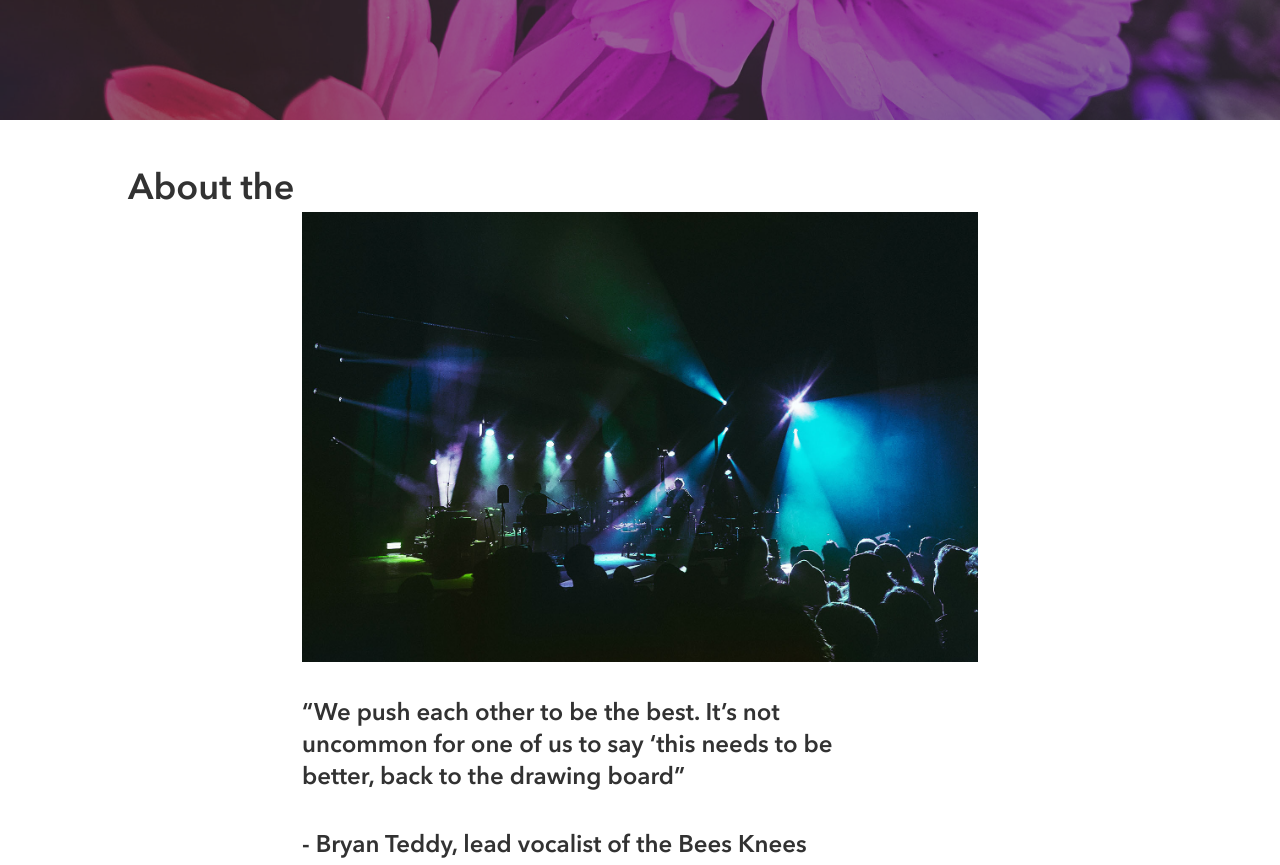
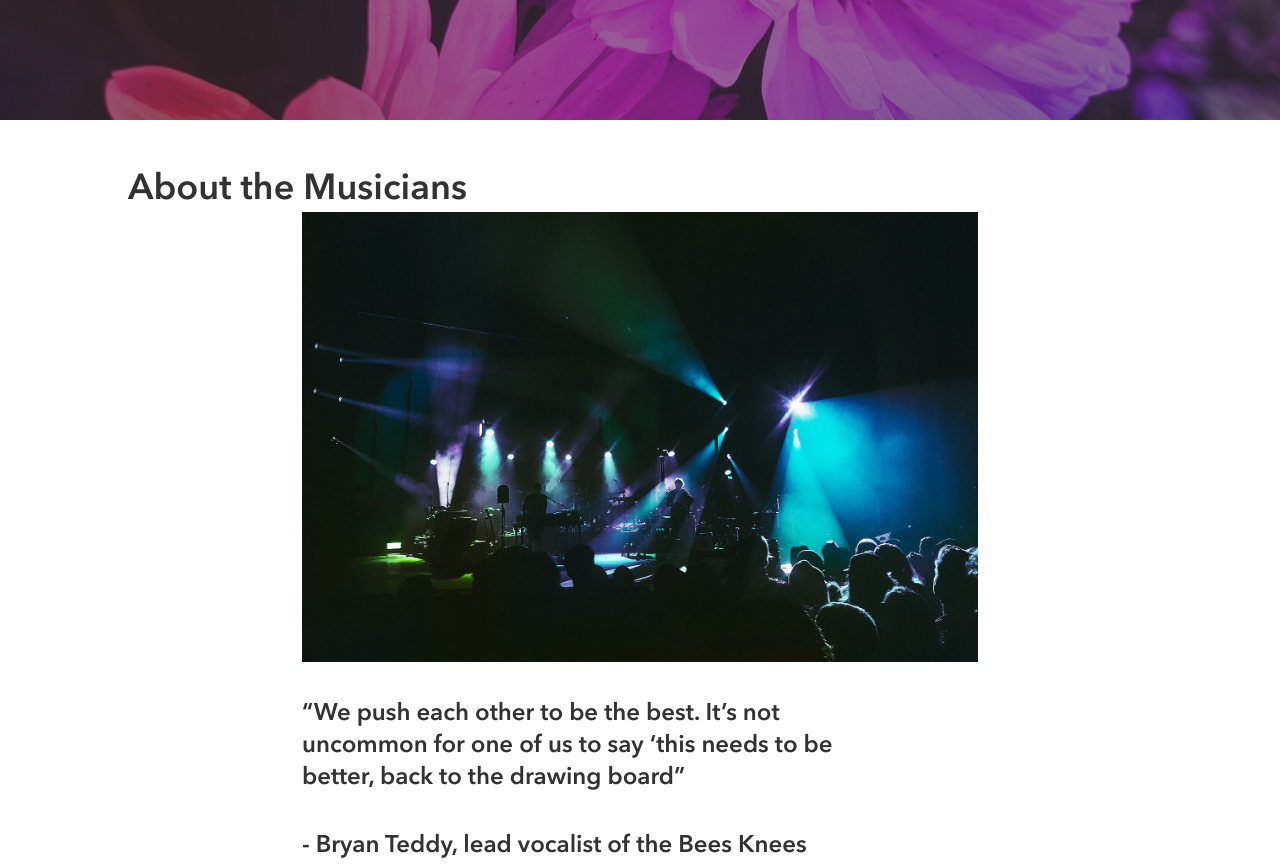
Before and after one commit to AndrewVis/Andrew-visentin-bandsite, a plain HTML site: page index.html in a window 1280 px wide. Shown: the part 560-1425 px from the top of the page. Drawn offline with Linux system fonts and the light colour scheme; files whose address does not match are found by name.

Commit message:
final commit

```diff
--- a/index.html
+++ b/index.html
@@ -29,7 +29,7 @@
       </section>
       <!--ABOUT SECTION-->
       <section class="about">
-        <h3 class="about__title">About the
+        <h3 class="about__title">About the Musicians
         <img src="./assets/images/band.jpg" class="about__image" alt="band photo">
         <p class="about__quote">“We push each other to be the best. It’s not uncommon for one of us to say ‘this needs to be better,
           back to
```
